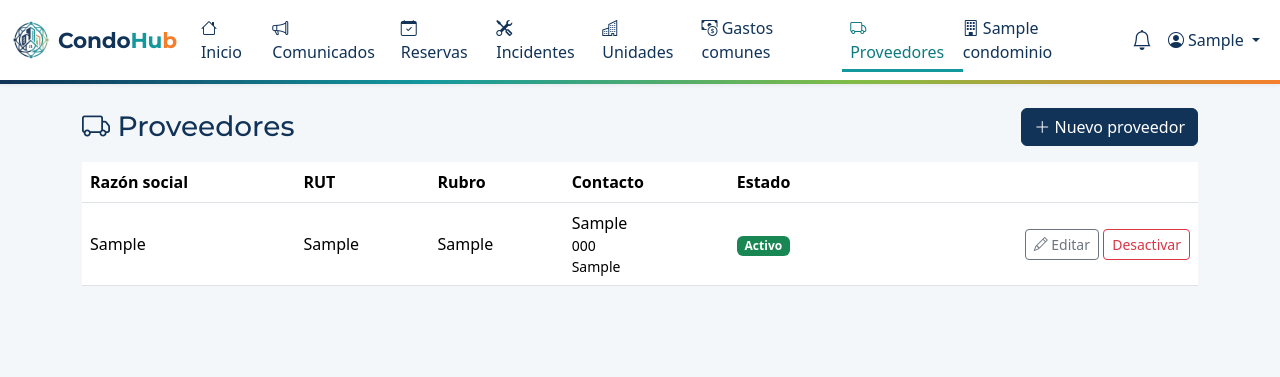
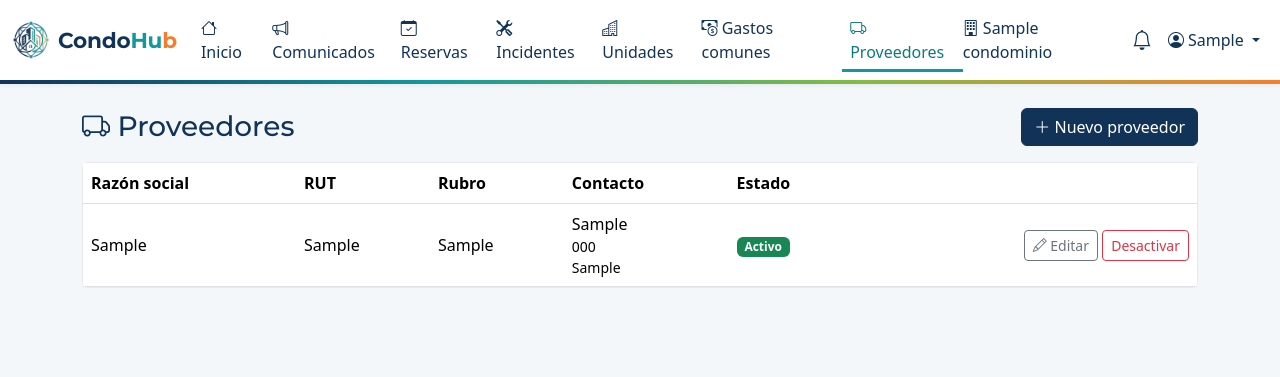
Before and after one commit to Trinity-Codex/Proyecto_CondoHub, a Django app: page /proveedores/ in a window 1280 px wide. Shown: the top 377 px of the page. Run offline with Django 5.2, Linux system fonts and the light colour scheme; a user stored in the database is signed in; tables that the repository leaves empty hold one stand-in row (values such as "Sample post").

Commit message:
Ajustes de la revisión: menú, tabla en tarjeta y estilo
Sugerencias de la revisión de #36 (Walther):
- Sangría del enlace "Proveedores" en templates/base.html.
- La lista de proveedores dentro de una tarjeta (card), como las demás listas.
- Una línea en blanco de más entre los imports de forms.py.

Co-Authored-By: Claude Opus 5.5 <noreply@anthropic.com>

```diff
--- a/apps/proveedores/forms.py
+++ b/apps/proveedores/forms.py
@@ -3,7 +3,6 @@ from django import forms
 
 from apps.core.formularios import ModeloFormularioBootstrap
 from apps.cuentas.validadores import normalizar_rut
-
 
 from .models import Proveedor
 
--- a/apps/proveedores/templates/proveedores/lista.html
+++ b/apps/proveedores/templates/proveedores/lista.html
@@ -9,8 +9,9 @@
   {% endif %}
 </div>
 
+<div class="card">
 <div class="table-responsive">
-  <table class="table table-hover align-middle">
+  <table class="table table-hover align-middle mb-0">
     <thead>
       <tr><th>Razón social</th><th>RUT</th><th>Rubro</th><th>Contacto</th><th>Estado</th>{% if es_admin %}<th></th>{% endif %}</tr>
     </thead>
@@ -42,11 +43,12 @@
         {% endif %}
       </tr>
       {% empty %}
-      <tr><td colspan="6" class="text-muted">Aún no hay proveedores registrados.</td></tr>
+      <tr><td colspan="6" class="text-center text-muted py-4">Aún no hay proveedores registrados.</td></tr>
       {% endfor %}
     </tbody>
   </table>
 </div>
+</div>
 
 {% include "_paginacion.html" %}
 {% endblock %}
--- a/templates/base.html
+++ b/templates/base.html
@@ -56,7 +56,7 @@
         {% if es_admin or es_comite %}
         <li class="nav-item"><a class="nav-link {% if seccion == 'condominios' %}active{% endif %}" href="{% url 'condominios:unidades' %}"><i class="bi bi-buildings"></i> Unidades</a></li>
         <li class="nav-item"><a class="nav-link {% if seccion == 'gastos' %}active{% endif %}" href="{% url 'gastos:periodos' %}"><i class="bi bi-cash-coin"></i> Gastos comunes</a></li>
-                <li class="nav-item"><a class="nav-link {% if seccion == 'proveedores' %}active{% endif %}" href="{% url 'proveedores:lista' %}"><i class="bi bi-truck"></i> Proveedores</a></li>
+        <li class="nav-item"><a class="nav-link {% if seccion == 'proveedores' %}active{% endif %}" href="{% url 'proveedores:lista' %}"><i class="bi bi-truck"></i> Proveedores</a></li>
         {% endif %}
       </ul>
       {% endwith %}
```
